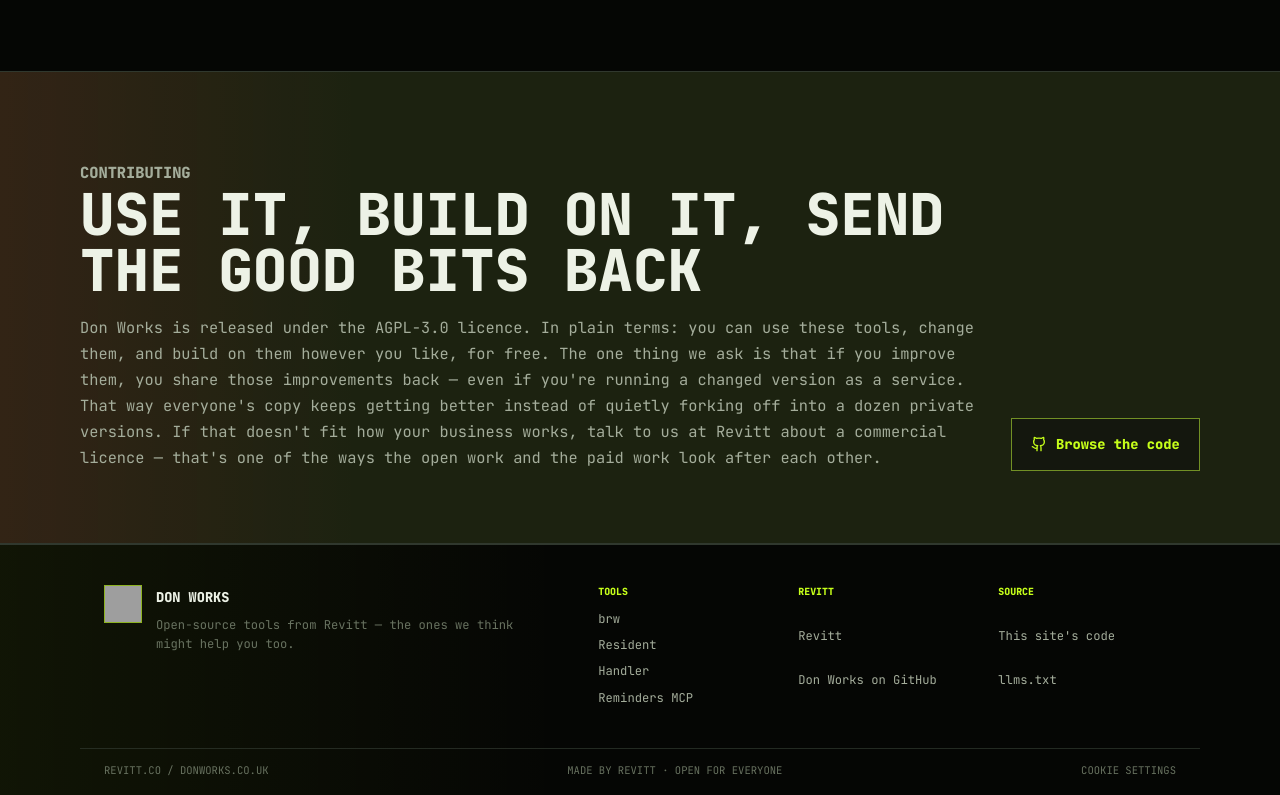
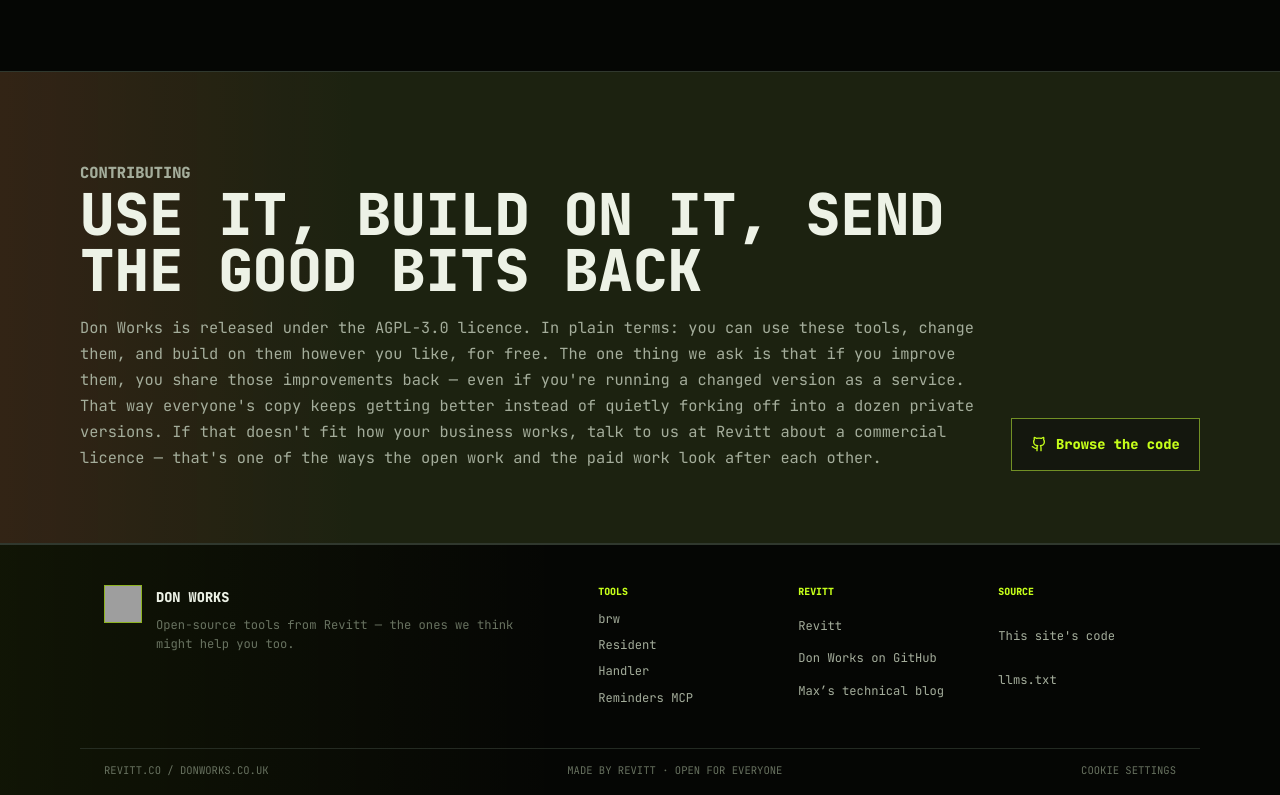
Before and after one commit to Don-Works/donworks.co.uk, a Next.js app: page / in a window 1280 px wide. Shown: the part 2909-3704 px from the top of the page. Built offline with nearby package versions, Linux system fonts and the light colour scheme; grey boxes are pictures that could not be loaded.

Commit message:
Link Max technical blog from Don Works with referral attribution

```diff
--- a/app/page.tsx
+++ b/app/page.tsx
@@ -131,6 +131,7 @@
     links: [
       ["Revitt", revittUrl("footer")],
       ["Don Works on GitHub", githubUrl],
+      ["Max’s technical blog", "https://maxrevitt.com/?utm_source=donworks.co.uk&utm_medium=referral&utm_campaign=footer"],
     ],
   },
   {
```
